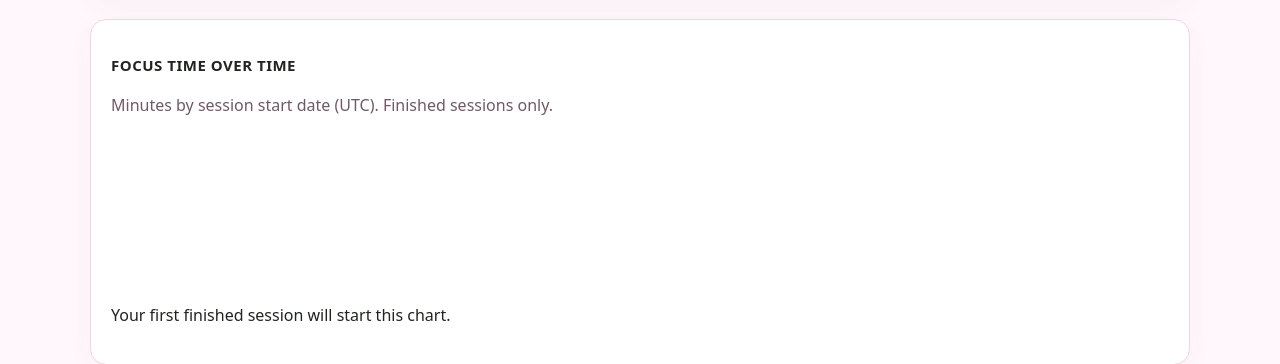
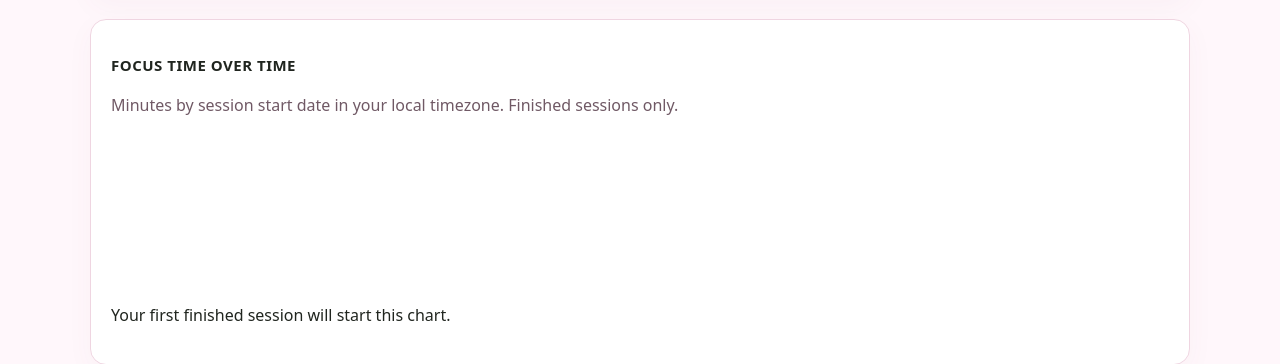
Before and after one commit to whosamyy/whosamyy.github.io, a Flask app: page / in a window 1280 px wide. Shown: the part 1099-1463 px from the top of the page. Run offline with Flask 3, Linux system fonts and the light colour scheme; the visitor is signed in with stand-in values (Sample User, id 1); tables that the repository leaves empty hold one stand-in row (values such as "Sample post"); data that the repository does not hold is empty; some libraries are stand-ins or nearby versions.

Commit message:
Use local timezone for focus dashboard daily chart

```diff
--- a/lock-in-bro/backend/app.py
+++ b/lock-in-bro/backend/app.py
@@ -13,7 +13,7 @@ from sqlalchemy.exc import SQLAlchemyError
 from werkzeug.exceptions import HTTPException, SecurityError
 from models import db, FocusSession, BlockedAttempt, ClientInstallation, PigProfile, User
 from auth import init_auth, current_user, claim_client, valid_client_id, auth_configured
-from pig_room import ITEM_BY_ID, room_state
+from pig_room import ITEM_BY_ID, room_state, local_zone
 from pig_shop import equip_selection
 
 
@@ -287,8 +287,9 @@ def create_app(config=None):
         finished = [s for s in sessions if s.ended_at is not None]
         scores = [s.focus_score for s in finished if s.focus_score is not None]
         days = defaultdict(float)
+        zone = local_zone(request.args.get('timezone'))
         for s in finished:
-            days[as_utc(s.started_at).date().isoformat()] += s.actual_minutes or 0
+            days[as_utc(s.started_at).astimezone(zone).date().isoformat()] += s.actual_minutes or 0
         domains = Counter(a.domain for s in sessions for a in s.attempts)
         total = sum(s.actual_minutes or 0 for s in finished)
         def iso(value):
--- a/lock-in-bro/backend/templates/dashboard.html
+++ b/lock-in-bro/backend/templates/dashboard.html
@@ -18,7 +18,7 @@
 <p id="pig-next" class="privacy"></p>
 <details class="pig-rules"><summary>How piggy grows</summary><p>Each completed session earns 10 XP + 1 XP per full focused minute + 1 bonus XP per 10 focus-score points. Every 100 XP raises piggy’s level. Sessions ended early don’t earn XP; your existing completed sessions count too. Each full completed focus minute also earns one coin for room decorations. Accessories still unlock at their original XP levels.</p></details>
 </div></section>
-<section class="panel"><h2>FOCUS TIME OVER TIME</h2><p>Minutes by session start date (UTC). Finished sessions only.</p><div id="chart" class="chart" role="img" aria-label="No focus time yet"></div></section>
+<section class="panel"><h2>FOCUS TIME OVER TIME</h2><p>Minutes by session start date in your local timezone. Finished sessions only.</p><div id="chart" class="chart" role="img" aria-label="No focus time yet"></div></section>
 <section class="panel"><h2>RECENT SESSIONS</h2><p id="session-count"></p><div class="table-wrap"><table><thead><tr><th>Task</th><th>Planned</th><th>Actual</th><th>Blocked</th><th>Score</th><th>Status</th><th>Date</th></tr></thead><tbody id="sessions"></tbody></table></div></section>
 <section class="panel"><h2>MOST BLOCKED SITES</h2><ul id="domains"></ul><p class="privacy">Only recorded blocked attempts appear here. Offline attempts can contribute to session totals without domain details.</p></section>
 <dialog id="pig-customizer" aria-labelledby="customizer-heading">
```
Also changed, not shown: lock-in-bro/backend/tests/test_api.py (+14 -0 lines).
